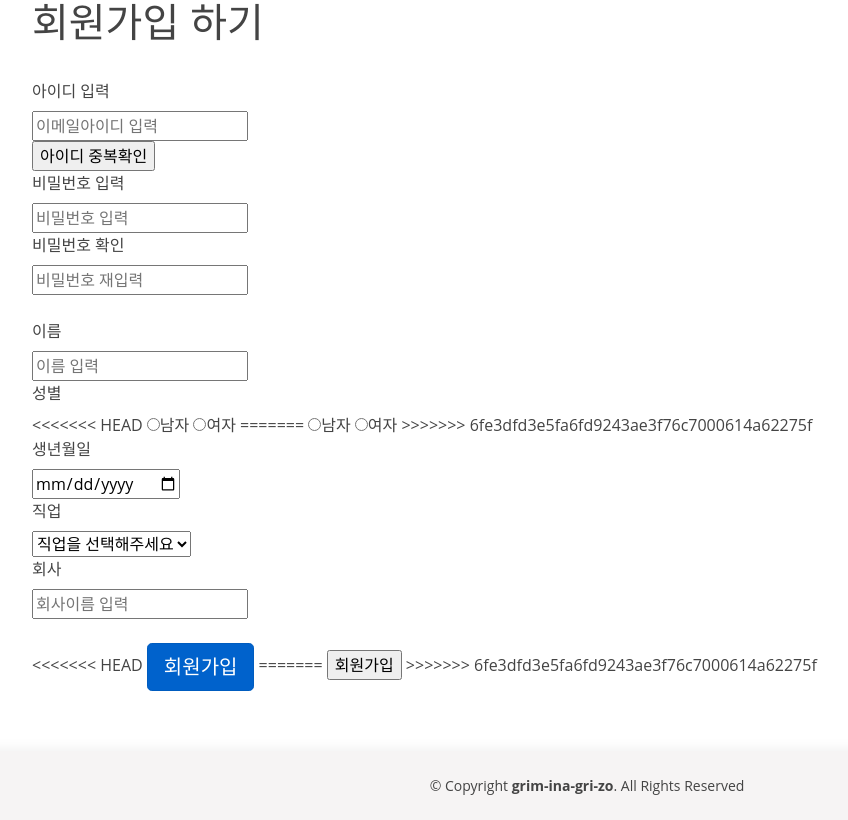
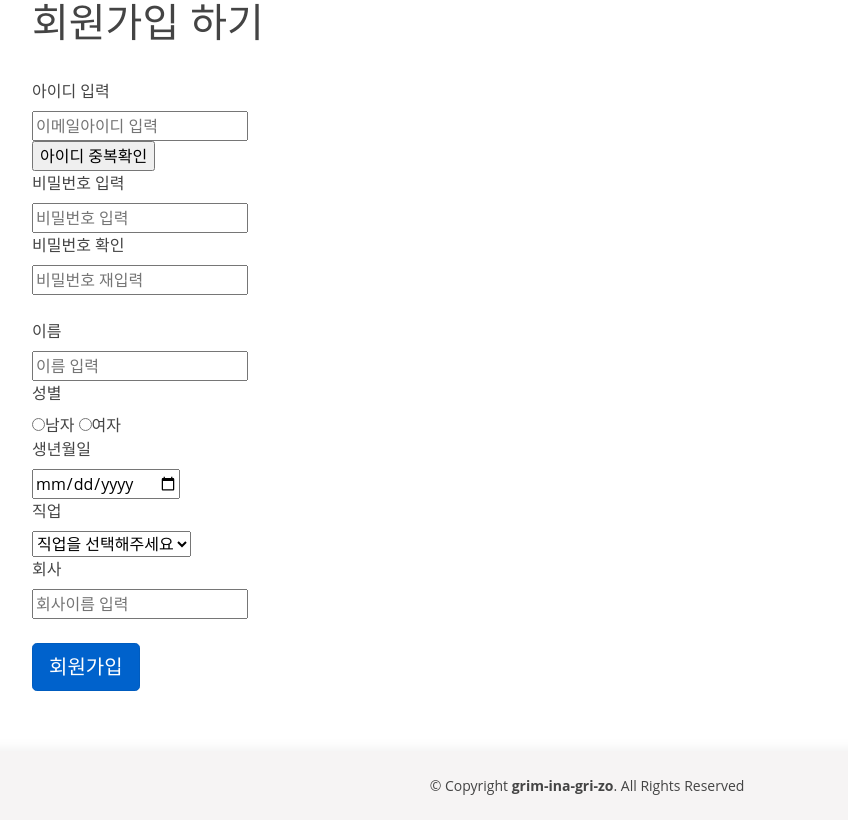
Before and after one commit to rafinkang/masterpiece, a Django app: template masterpiece/templates/user/user_register.html in a window 1280 px wide. Shown: the part 135-955 px from the top of the page, without its empty margins (53-901 px from the left). Run offline with Django 3.2, Linux system fonts and the light colour scheme; the template is opened without the code that fills it, so the values that code supplies are empty; parts of the project's set-up code (start-up, migrations or seed data) failed here and were passed over; some libraries are stand-ins or nearby versions.

Commit message:
머지_영돈

```diff
--- a/masterpiece/models/DbConn.py
+++ b/masterpiece/models/DbConn.py
@@ -32,10 +32,6 @@ class DbConn:
         ex) data = (1, 'test')
         execute(sql, data)
         """
-<<<<<<< HEAD
-
-=======
->>>>>>> 6fe3dfd3e5fa6fd9243ae3f76c7000614a62275f
         try:
             curs = connection.cursor()
             if args == None:
--- a/masterpiece/templates/user/user_register.html
+++ b/masterpiece/templates/user/user_register.html
@@ -37,16 +37,11 @@
 
             <div class="fieldlabel"><label>성별</label></div>
             <div class="formfield">
-<<<<<<< HEAD
 
                 <input type="radio" name="sex" id="sex_m" value="1" alt="1">남자
                 <input type="radio" name="sex" id="sex_w" value="2" alt="2">여자
 
 
-=======
-                <input type="radio" name="sex" id="sex_m" value="1" alt="1">남자
-                <input type="radio" name="sex" id="sex_w" value="2" alt="2">여자
->>>>>>> 6fe3dfd3e5fa6fd9243ae3f76c7000614a62275f
             </div>
 
             <div class="fieldlabel"><label>생년월일</label></div>
@@ -76,14 +71,12 @@
             <br>
 
             <div class="btnfield">
-<<<<<<< HEAD
+
 
                 <button type="button" class="btn btn-primary btn-lg active" name="user_reg_submit" id="user_reg_submit">회원가입</button>
 
 
-=======
-                <input type="button" value="회원가입" id="registbtn">
->>>>>>> 6fe3dfd3e5fa6fd9243ae3f76c7000614a62275f
+
             </div>
 
         </form>
@@ -148,13 +141,7 @@
 
             console.log('pw:', user_pw_value);
             console.log('pw_check', user_pw_check_value);
-<<<<<<< HEAD
 
-=======
-
-
-
->>>>>>> 6fe3dfd3e5fa6fd9243ae3f76c7000614a62275f
             if (user_pw_value == user_pw_check_value) {
                 //console.log(user_pw_value);
                 //console.log(user_pw_check_value);
@@ -170,7 +157,7 @@
                 warning.text("비밀번호가 다릅니다."); // 빨강색으로 변경
             };
         });
-<<<<<<< HEAD
+
 
 
 
@@ -234,7 +221,7 @@
                 url: "{% url 'register/insert_user' %}",
                 method: "post",
                 data: {
-                    'user_id': user_id,
+                    'user_id': user_id_value,
                     'password': user_pw_value,
                     'user_name': user_name,
                     'sex': sex,
@@ -261,84 +248,10 @@
         });
 
     });
-=======
-
-        $("#registbtn").click(function () {
-            // 실행문
-            var user_id = $("#user_id").val();
-            var user_pw = $("#user_pw").val();
-            var user_pw_check = $("#user_pw_check").val();
-            var user_name = $("#user_name").val();
-            var sex = $('input[name="sex"]:checked').val();
-            var sex_check = $('input[name="sex"]:checked').is(':checked');
-            var birthday = $("#birthday").val();
-            var user_job = $("select[name='user_job']").val();
-            var user_company = $("#user_company").val();
-            var email_re = /^[A-Za-z0-9_]+[A-Za-z0-9]*[@]{1}[A-Za-z0-9]+[A-Za-z0-9]*[.]{1}[A-Za-z]{1,3}$/;
-
-            console.log("user_id",user_id);
-            console.log("user_pw",user_pw);
-            console.log("user_pw_check",user_pw_check);
-            console.log("user_name",user_name);
-            console.log("sex",sex);
-            console.log("sex_check",sex_check);
-            console.log("birthday",birthday);
-            console.log("user_job",user_job);
-            console.log("user_company",user_company);
-
-            if (user_id == "") {
-                alert("아이디를 입력하세요");
-                return;
-            }else if (!email_re.test(user_id)) {
-                alert("이메일 형식으로 입력하세요");
-                return;
-            } else if (user_pw == "") {
-                alert("비밀번호를 입력하세요");
-                return;
-            }else if (user_pw != user_pw_check) {
-                alert("비밀번호를 확인하세요");
-                return;
-            }else if (user_name == "") {
-                alert("이름을 입력하세요");
-                return;
-            }else if (sex_check == false) {
-                alert("성별을 선택하세요");
-                return;
-            }else if (birthday == "") {
-                alert("생년월일을 선택하세요");
-                return;
-            }else {
-                $.ajax({
-                    url: "{% url 'register/insert_user' %}",
-                    method: "post",
-                    data: {
-                        'user_id': user_id,
-                        'password': user_pw,
-                        'user_name': user_name,
-                        'sex': sex,
-                        'birth': birthday,
-                        'job': user_job,
-                        'company': user_company,
-
-                    },
-                    dataType: 'text',
-                    success: function (data) {
-                        console.log('탓타 시부레', data);
-
-                    },
-                    error: function (data) {
-                        console.log(data);
-                    }
-                });
-            }
-        });
-
-
     });
 
 
 
->>>>>>> 6fe3dfd3e5fa6fd9243ae3f76c7000614a62275f
 </script>
 
 {% endblock %}
--- a/masterpiece/views/user.py
+++ b/masterpiece/views/user.py
@@ -41,7 +41,3 @@ def insert_user(request):
         print(result,"회원가입했다!!!!!!!")
         return HttpResponse("1")
     # return True or False
-<<<<<<< HEAD
-
-=======
->>>>>>> 6fe3dfd3e5fa6fd9243ae3f76c7000614a62275f
```
